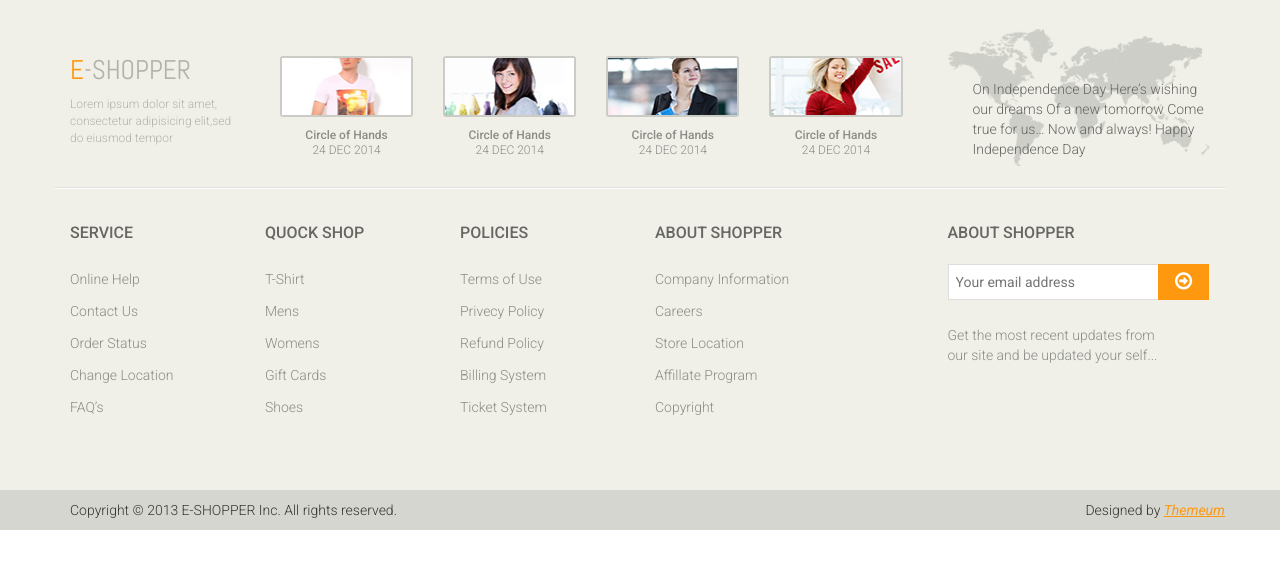
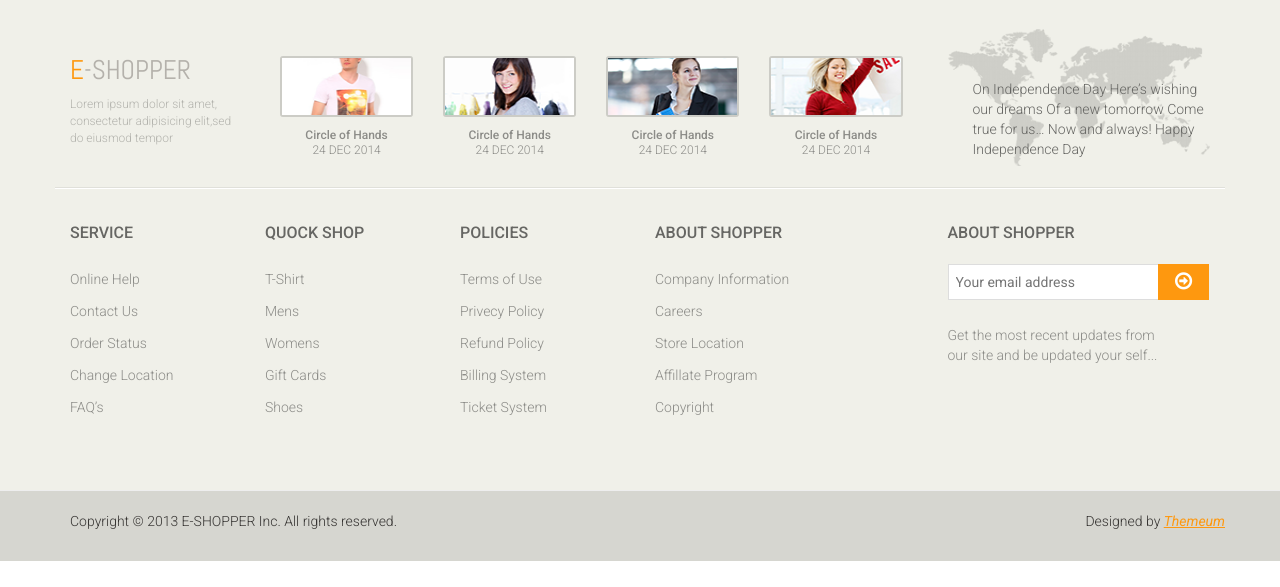
Before and after one commit to mishrarakesh-1902/E-commerce, a Django app: page /master/ in a window 1280 px wide. Shown: the part 213-800 px from the top of the page. Run offline with Django 5.2, Linux system fonts and the light colour scheme.

Commit message:
style: improve footer styling

```diff
--- a/static/css/main.css
+++ b/static/css/main.css
@@ -2527,3 +2527,6 @@ h2.title {
 
 /* Card hover effect */
 .card:hover { box-shadow: 0 4px 12px rgba(0,0,0,0.15); transition: 0.3s; }
+
+/* Footer styling */
+.footer-bottom { padding: 20px 0; border-top: 1px solid #eee; }
```
